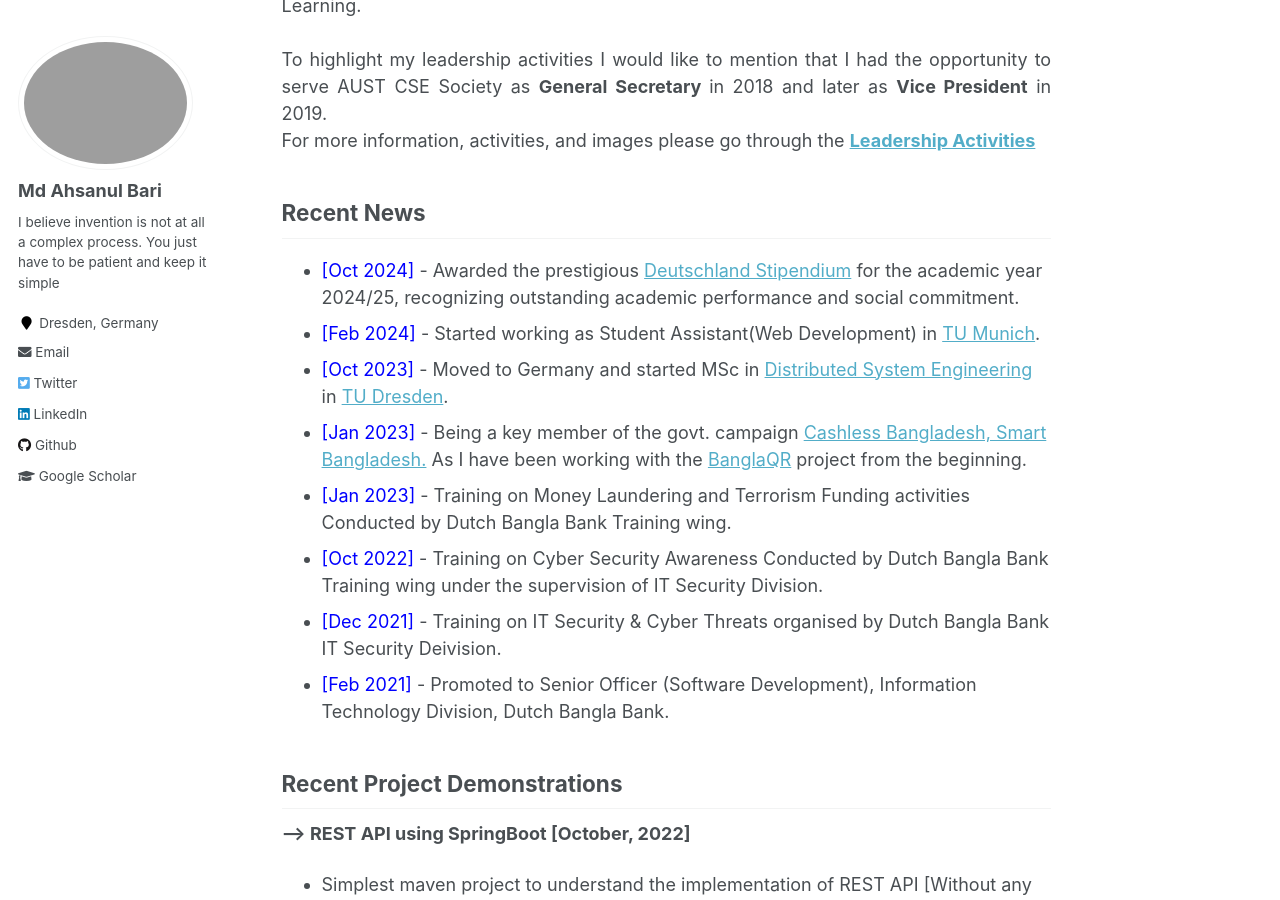
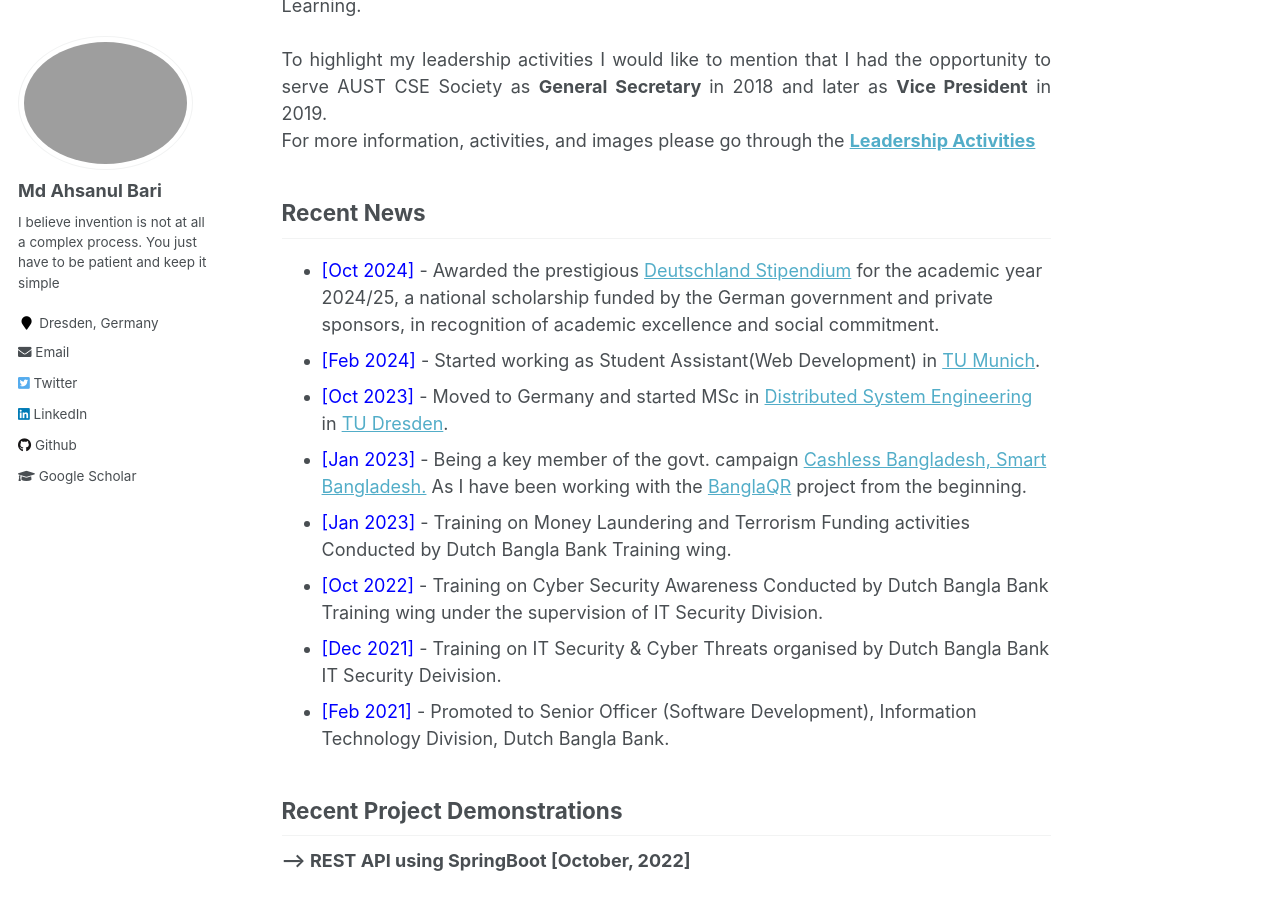
Before and after one commit to AhsanulBariRomi/ahsanul-bari.github.io, a Jekyll site: the page built from _pages/about.md, in a window 1280 px wide and 900 px high, scrolled down 514 px. Built offline with Jekyll 4.4.1, drawn with Linux system fonts in a browser that asks for light colours.

Commit message:
updated scholarship ingo

```diff
--- a/_pages/about.md
+++ b/_pages/about.md
@@ -25,7 +25,7 @@ For more information, activities, and images please go through the <a href="http
 
 
 ## Recent News
-- <span style="color:Blue"> [Oct 2024] </span> - Awarded the prestigious [Deutschland Stipendium](https://tu-dresden.de/studium/rund-ums-studium/foerderung-und-finanzierung/deutschlandstipendium) for the academic year 2024/25, recognizing outstanding academic performance and social commitment.
+- <span style="color:Blue"> [Oct 2024] </span> - Awarded the prestigious [Deutschland Stipendium](https://tu-dresden.de/studium/rund-ums-studium/foerderung-und-finanzierung/deutschlandstipendium) for the academic year 2024/25, a national scholarship funded by the German government and private sponsors, in recognition of academic excellence and social commitment.
 - <span style="color:Blue"> [Feb 2024] </span> - Started working as Student Assistant(Web Development) in [TU Munich](https://www.tum.de/).
 - <span style="color:Blue"> [Oct 2023] </span> - Moved to Germany and started MSc in [Distributed System Engineering](https://tu-dresden.de/ing/informatik/studium/studienangebot/master-studiengaenge/distributed-systems-engineering) in [TU Dresden](https://tu-dresden.de/).
 - <span style="color:Blue"> [Jan 2023] </span> - Being a key member of the govt. campaign [Cashless Bangladesh, Smart Bangladesh.](https://thefinancialexpress.com.bd/economy/cashless-bd-campaign-starts-in-dhaka-1674098317)  As I have been working with the [BanglaQR](https://sslcommerz.com/bangla-qr/) project from the beginning.
```
